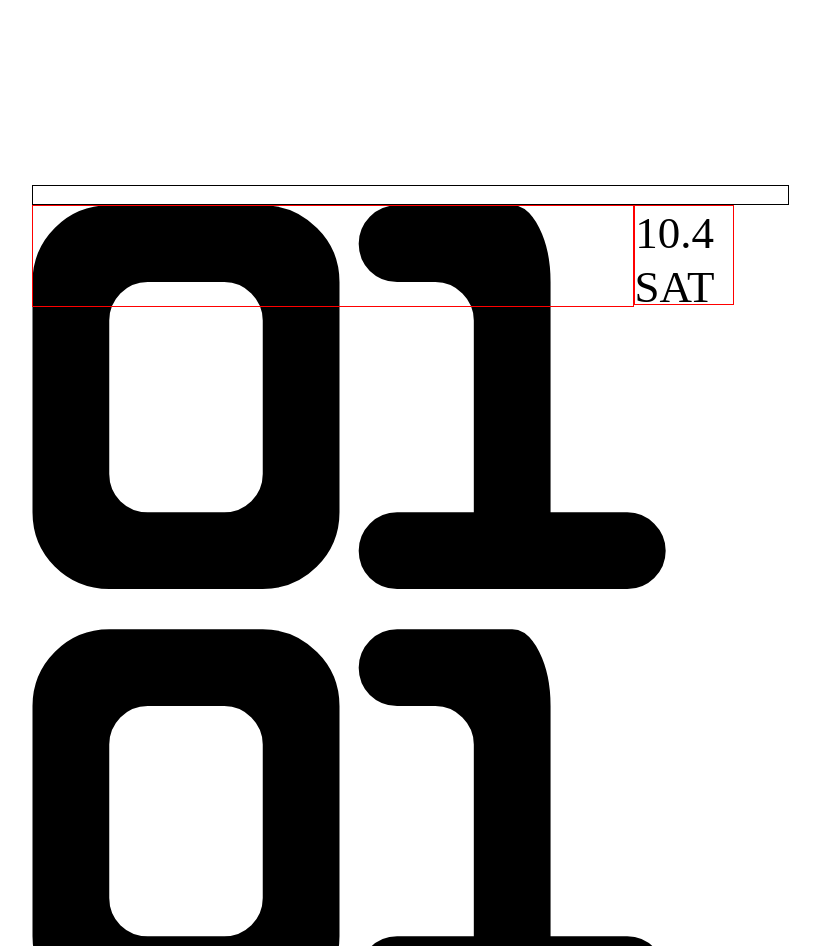
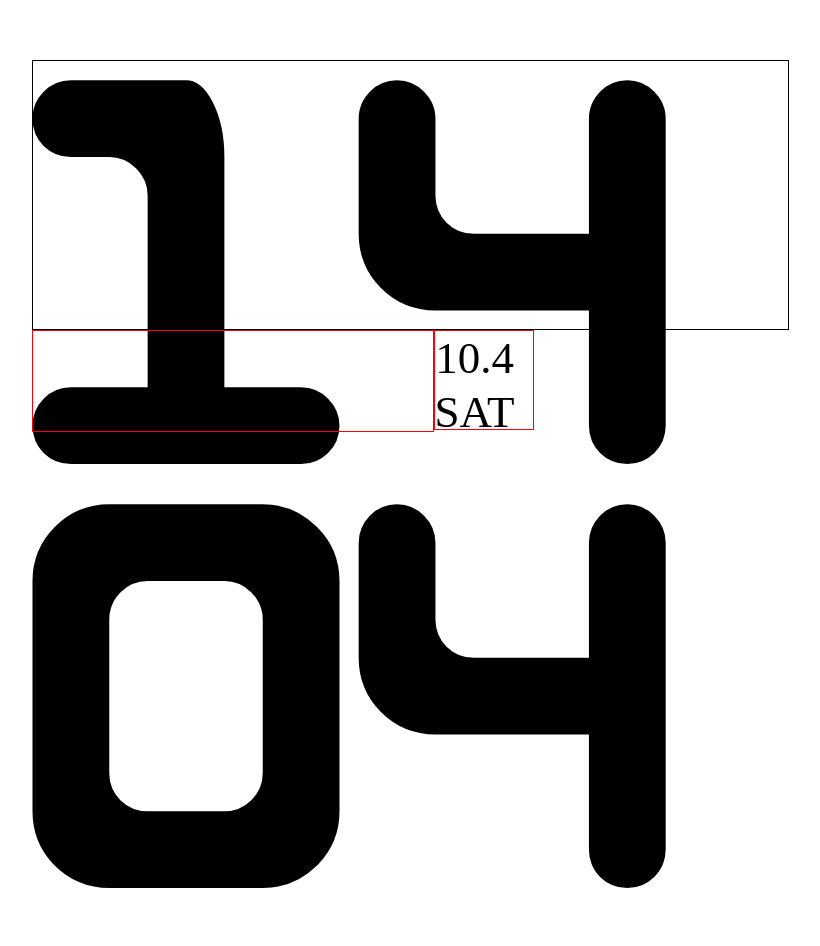
Before and after one commit to goshiso/kindle-time, a plain HTML site: page index.html in a window 1280 px wide. Shown: the part 154-1100 px from the top of the page, without its empty margins (230-1050 px from the left). Drawn offline with Linux system fonts and the light colour scheme; a web font is replaced by a local one.

Commit message:
Update index.html

```diff
--- a/index.html
+++ b/index.html
@@ -125,10 +125,14 @@
     var mm = pad2(date.getMinutes()); // 分钟 00–59
     var timeText = hh + "<br>" + mm;
 
-    if (domTime.innerHTML != timeText) domTime.innerHTML = "01<br>01";
-    if (hh == "03") {
+    if (domTime.innerHTML != timeText) domTime.innerHTML = "14<br>04";
+    if (hh == "01" || hh == "11") {
       domTime.style.height = "20px";
       domDateLeft.style.width = "600px";
+      domDate.innerHTML = "10.4<br>SAT";
+    }else if (hh == "03" || hh == "14") {
+      domTime.style.height = "270px";
+      domDateLeft.style.width = "400px";
       domDate.innerHTML = "10.4<br>SAT";
     }
   }
```
